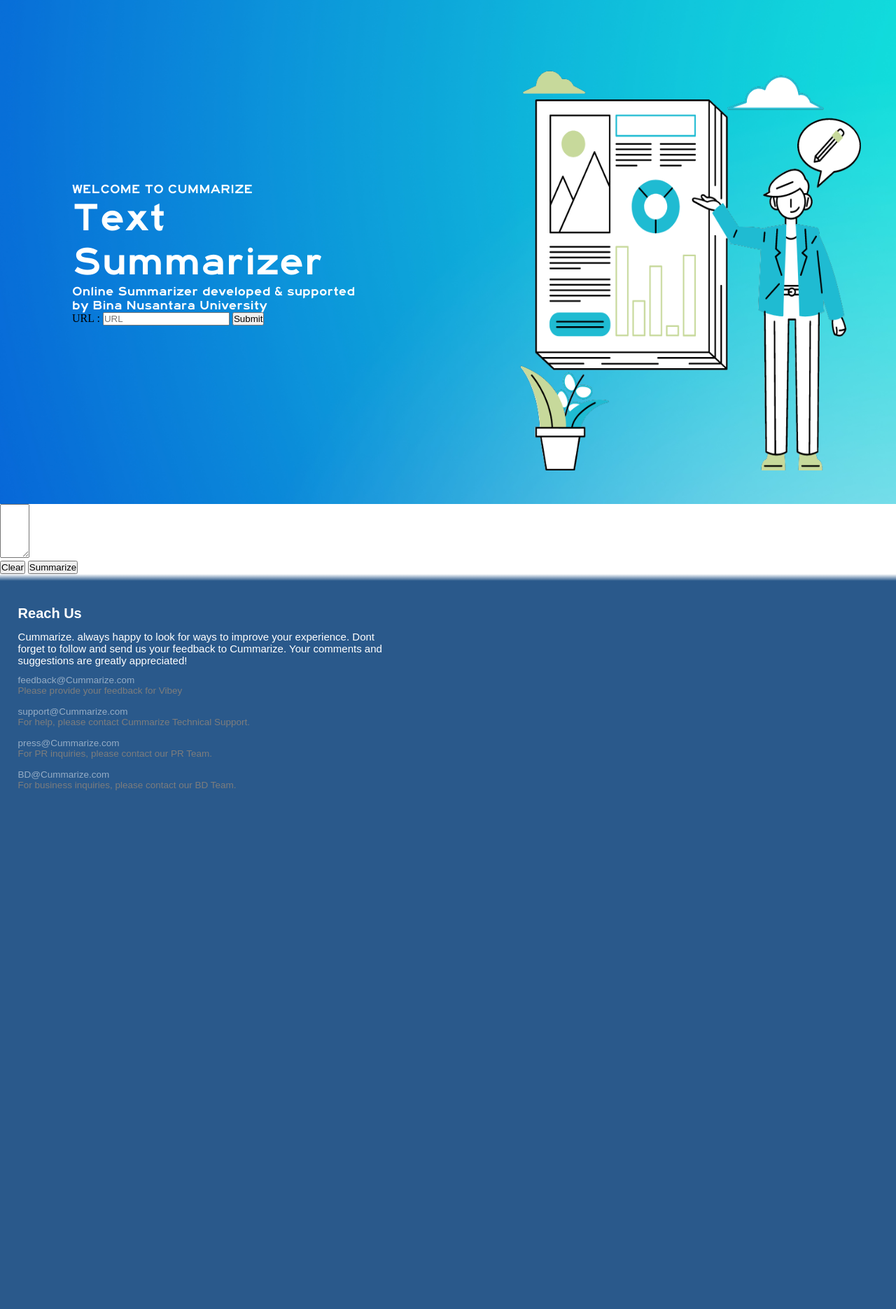
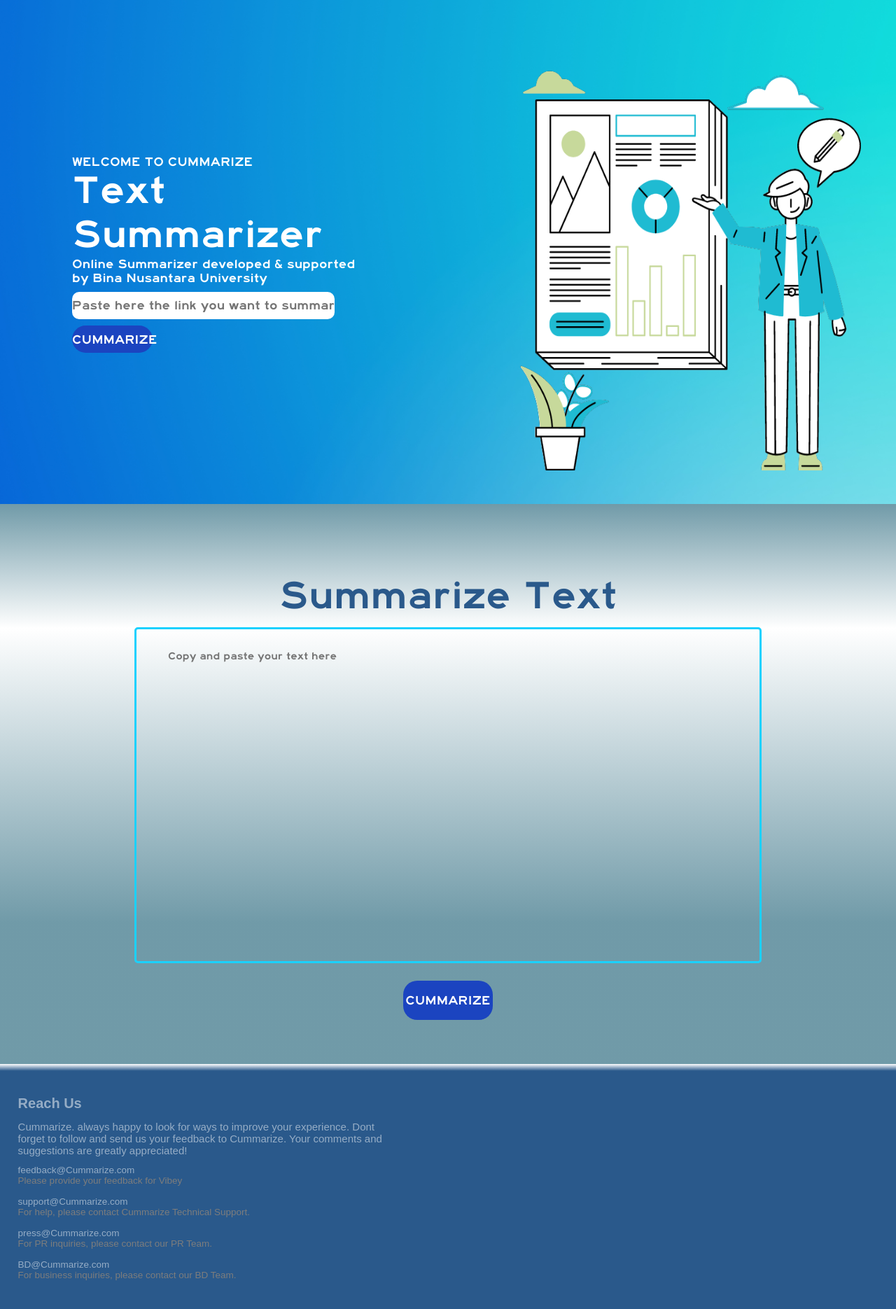
Before and after one commit to ZivFerdinand/CUMmarize-AI, a Flask app: page /text in a window 1280 px wide. Shown: the part 80-1950 px from the top of the page at 70% size. Before the commit the page ends 1209 px from the top, so only its background shows below. Run offline with Flask 3, Linux system fonts and the light colour scheme.

Commit message:
last update text page

```diff
--- a/static/css/index.css
+++ b/static/css/index.css
@@ -233,6 +233,7 @@
     font-family: Arial,Helvetica,'Heiti SC','Microsoft Yahei',simsun,sans-serif;    font-size: 20px;
     color: white;
     font-style: bold;
+    opacity: 50%;
 }
 
 .tagLine{
@@ -242,6 +243,7 @@
     font-family: Arial,Helvetica,'Heiti SC','Microsoft Yahei',simsun,sans-serif;    font-size: 20px;
     font-size: 15px;
     color: white;
+    opacity: 50%;
 }
 
 .text-box{
--- a/static/css/text.css
+++ b/static/css/text.css
@@ -205,15 +205,18 @@
     font-family: 'FontCummarize';
 }
 
-.buttonSumbit{
+.buttonSubmit{
     background: #1B44C0;
-    color: white;
     border: none;
-    font-family: 'FontCummarize';
     font-size: 12pt;
     width: 24%;
     height: 20%;
     border-radius: 20px;
+}
+
+.buttonSubmit a{
+    color: white;
+    font-family: 'FontCummarize';
 }
 
 .summarize-text{
@@ -228,9 +231,40 @@
 
 .summarize{
     margin-top: 100px;
+    margin-bottom: 1%;
     font-family: 'FontCummarize';
     font-size: 50px;
     color: #2A598B;
+}
+
+.formText{
+    resize: none;
+    width: 70%;
+    height: 60%;
+    background: transparent;
+    border-radius: 5px;
+    border-style: solid;
+    border-width: 3px;
+    border-color: #1BD1FE;
+    color: black;
+    font-family: 'FontCummarize';
+    padding-left: 45px;
+    padding-top: 30px;
+}
+
+.buttonSum a{
+    color: white;
+    font-family: 'FontCummarize';
+}
+
+.buttonSum{
+    background: #1B44C0;
+    border: none;
+    font-size: 12pt;
+    width: 10%;
+    height: 7%;
+    border-radius: 20px;
+    margin-top: 2%;
 }
 
 footer{
@@ -249,6 +283,7 @@
     font-family: Arial,Helvetica,'Heiti SC','Microsoft Yahei',simsun,sans-serif;    font-size: 20px;
     color: white;
     font-style: bold;
+    opacity: 50%;
 }
 
 .tagLine{
@@ -258,6 +293,7 @@
     font-family: Arial,Helvetica,'Heiti SC','Microsoft Yahei',simsun,sans-serif;    font-size: 20px;
     font-size: 15px;
     color: white;
+    opacity: 50%;
 }
 
 .text-box{
--- a/templates/text.html
+++ b/templates/text.html
@@ -43,13 +43,11 @@
                 <div class="title-02">Text Summarizer</div>
                 <div class="title-01">Online Summarizer developed &amp supported</div>
                 <div class="title-01">by Bina Nusantara University</div>
-                <div class="form">
+                <div class="form1">
                     <form action="{{ url_for('text')}}" method="post">
-                    <label id= "warna" for="url">URL :</label>
-                    <input type="text" name="url" placeholder="URL">
-                    <button value="url" name="button"type="submit">Submit</button>
+                    <input class ="textInput" type="text" name="url" placeholder="Paste here the link you want to summarize">
                 </div>
-
+                <button class = "buttonSubmit" value="url" name="button" type="submit"><a href="#">CUMMARIZE</a></button>
             </div>
         </div>
         <div class="text-image">
@@ -58,13 +56,12 @@
     </div>
 </div>
 
+<div class="summarize-text">
+    <div class="summarize">Summarize Text</div>
     <form method="POST" action="/analyze">
-    <textarea name="rawtext" cols="3" rows="5" class="form-control" placeholder="Enter Text Here">
-    </textarea>
-    <br/>
-    <button class="btn btn-small waves-effect waves-light light-blue lighten-1" type="reset">Clear</button>
-    <button name="button" value="rawtext" class="btn btn-small waves-effect waves-light purple lighten-1" type="submit">Summarize</button>
-
+        <textarea name="rawtext" cols="3" rows="5" class="formText" placeholder="Copy and paste your text here"></textarea>
+        <button name="button" value="rawtext" class="buttonSum" type="submit"><a href="#">CUMMARIZE</a></button>
+    </div>
 <footer>
     <div class="footer">
         <h1 class="reachUs">Reach Us</h1>
```
